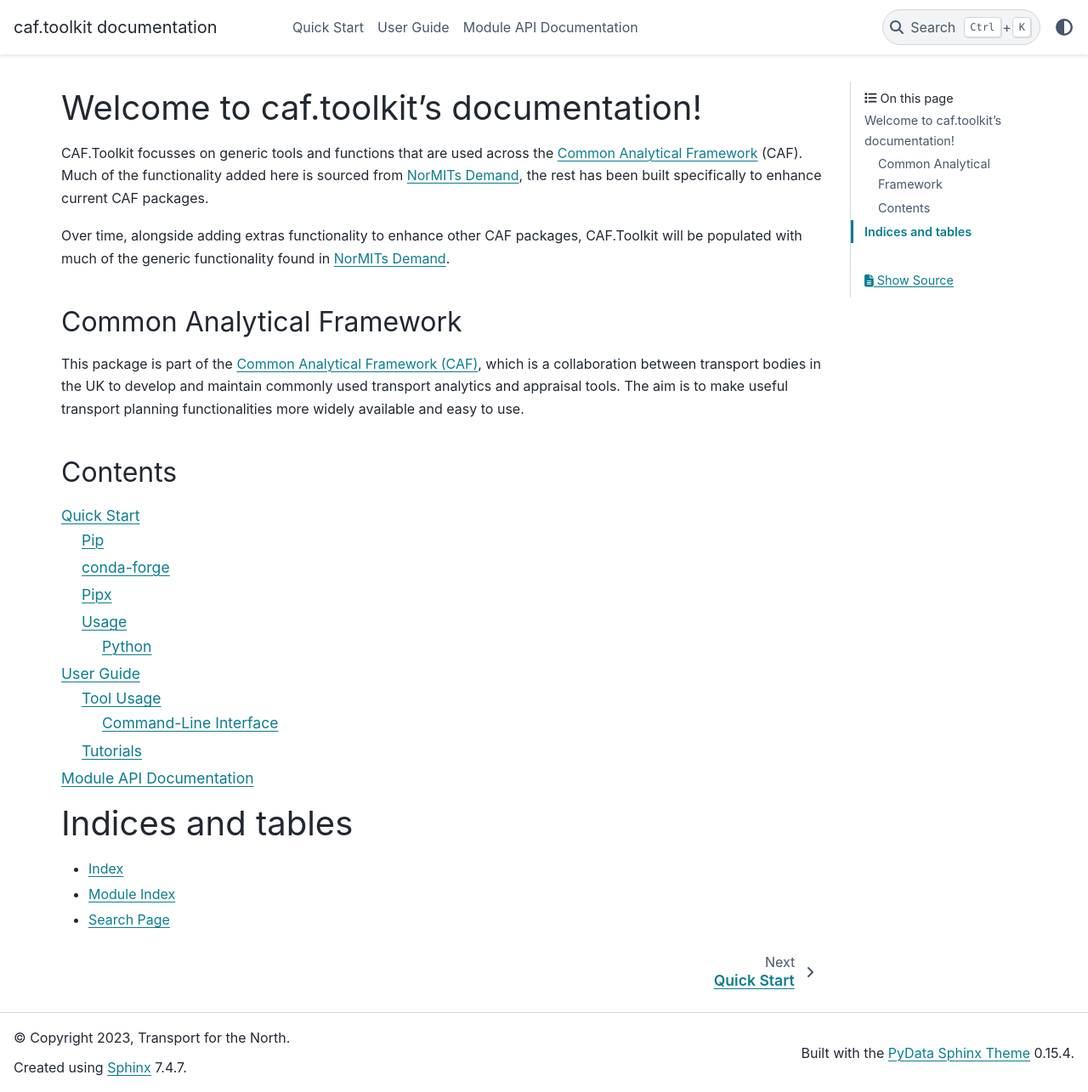
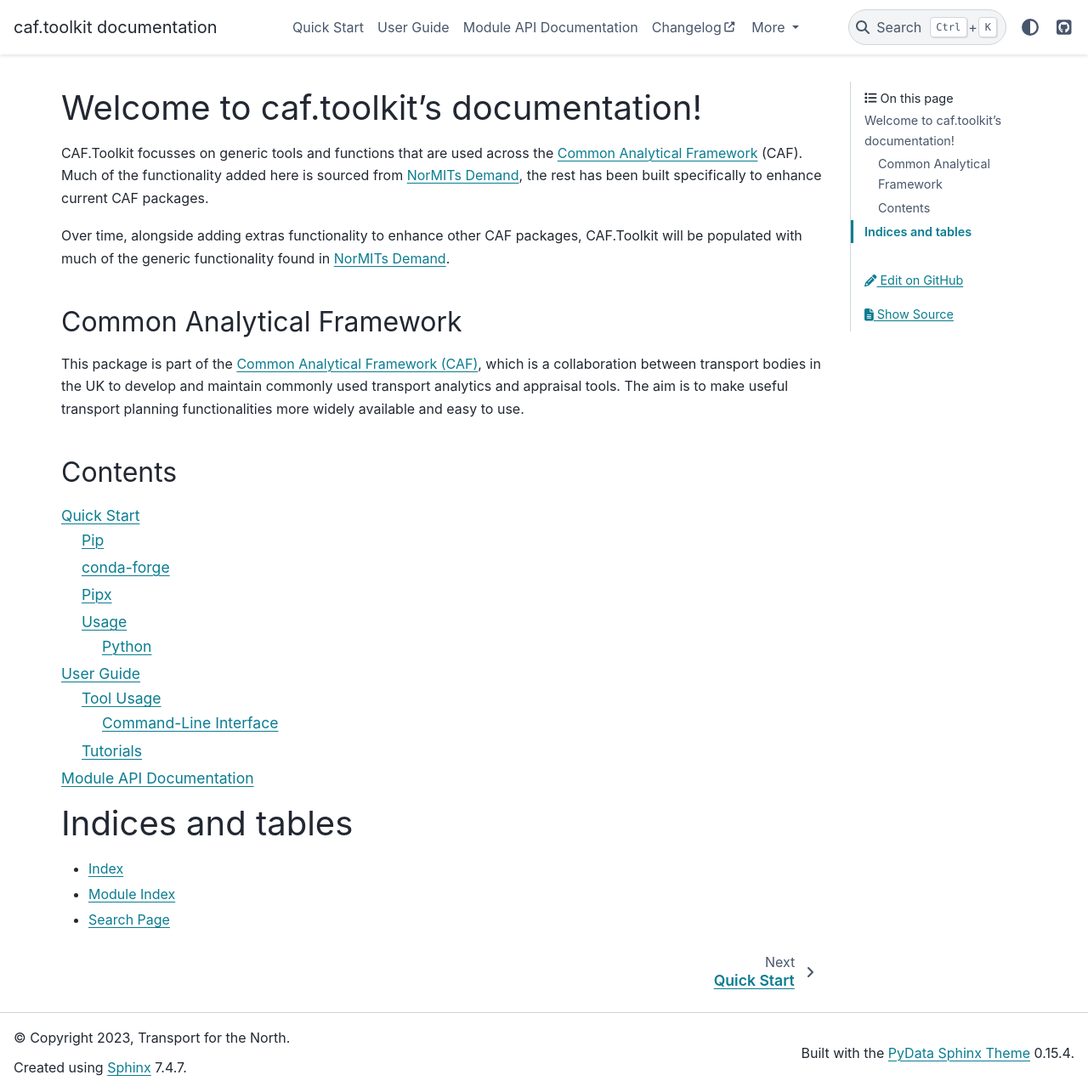
Before and after one commit to Transport-for-the-North/caf.toolkit, a Sphinx documentation site: the page built from docs/source/index.rst, in a window 1280 px wide and 1285 px high. Shown: the whole window at 85% size. Built offline with Sphinx 7.4.7 and the PyData theme 0.15.4, drawn with Linux system fonts in a browser that asks for light colours; pages that are not in the unit, such as notebooks, are missing from menus; some of the changed lines change nothing that is shown.

Commit message:
Docs: external links and edit source button
Added external links pointing to GitHub issues, releases and CAF handbook.
Enabled edit docs on github links.

```diff
--- a/docs/source/conf.py
+++ b/docs/source/conf.py
@@ -119,3 +119,38 @@
 # relative to this directory. They are copied after the builtin static files,
 # so a file named "default.css" will overwrite the builtin "default.css".
 html_static_path = ["_static"]
+
+html_theme_options = {
+    "use_edit_page_button": True,
+    "icon_links": [
+        {
+            "name": "GitHub",
+            "url": "https://github.com/Transport-for-the-North/caf.toolkit",
+            "icon": "fa-brands fa-square-github",
+            "type": "fontawesome",
+        }
+    ],
+    "header_links_before_dropdown": 4,
+    "external_links": [
+        {
+            "name": "Changelog",
+            "url": "https://github.com/Transport-for-the-North/caf.toolkit/releases",
+        },
+        {
+            "name": "Issues",
+            "url": "https://github.com/Transport-for-the-North/caf.toolkit/issues",
+        },
+        {
+            "name": "CAF Handbook",
+            "url": "https://transport-for-the-north.github.io/CAF-Handbook/",
+        },
+    ],
+    "primary_sidebar_end": ["indices.html", "sidebar-ethical-ads.html"],
+}
+html_context = {
+    "github_url": "https://github.com",
+    "github_user": "Transport-for-the-North",
+    "github_repo": "caf.toolkit",
+    "github_version": "main",
+    "doc_path": "docs/source",
+}
```
